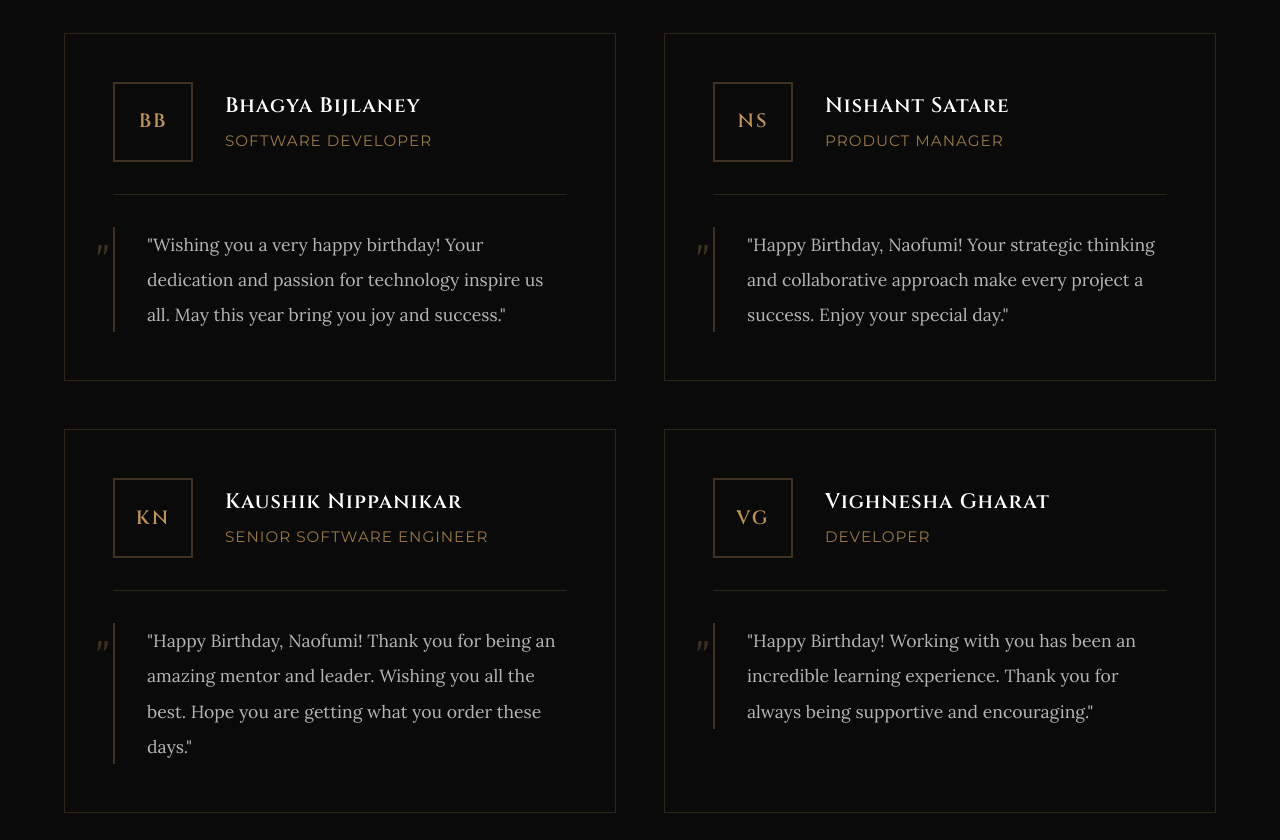
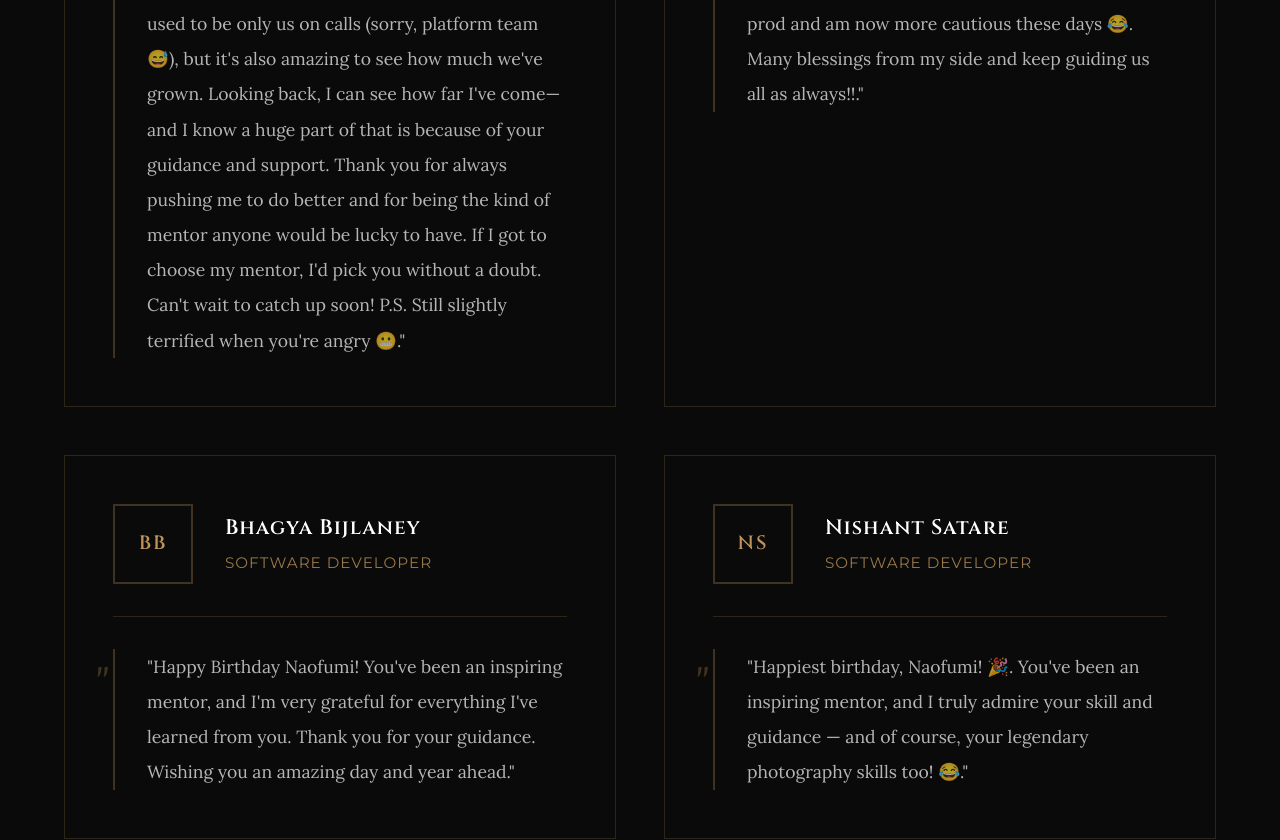
Before and after one commit to KaushikEDS/naofumi-birthday, a React (Vite) app: page /messages in a window 1280 px wide. Shown: the part 1340-2180 px from the top of the page. Built offline with nearby package versions, Linux system fonts and the light colour scheme.

Commit message:
Added messages

```diff
--- a/src/components/Navbar.tsx
+++ b/src/components/Navbar.tsx
@@ -25,7 +25,7 @@ const Navbar = () => {
     { path: '/about', label: 'About', icon: '' },
     { path: '/gallery', label: 'Gallery', icon: '' },
     { path: '/videos', label: 'Videos', icon: '' },
-    // { path: '/messages', label: 'Messages', icon: '' }, // Hidden - incomplete
+    { path: '/messages', label: 'Messages', icon: '' }, // Hidden - incomplete
     { path: '/party', label: 'Party', icon: '' },
   ]
 
--- a/src/pages/Gallery.tsx
+++ b/src/pages/Gallery.tsx
@@ -12,9 +12,9 @@ const Gallery = () => {
     { id: 7, src: '/images/5cdb7fc7-b4ed-4603-b945-5d49cdd3140b.jpg', alt: 'Memory 7' },
     { id: 8, src: '/images/7cea4d93-2630-4e11-bcf4-7d7df26ba6ae.jpg', alt: 'Memory 8' },
     { id: 9, src: '/images/8adce09a-54de-4af0-9d5c-148d1071a3f9.jpg', alt: 'Memory 9' },
-    { id: 10, src: '/images/845e996e-e067-4cd1-b0f4-15b412f4d392.jpg', alt: 'Memory 10' },
+    // { id: 10, src: '/images/845e996e-e067-4cd1-b0f4-15b412f4d392.jpg', alt: 'Memory 10' },
     { id: 11, src: '/images/bb5c3350-fb2e-44e7-8c80-9d4f389dd348.jpg', alt: 'Memory 11' },
-    { id: 12, src: '/images/eb8d0ed9-66da-4d9c-9769-f92bf025f1e8.jpg', alt: 'Memory 12' },
+    // { id: 12, src: '/images/eb8d0ed9-66da-4d9c-9769-f92bf025f1e8.jpg', alt: 'Memory 12' },
     { id: 13, src: '/images/f3ac1bb2-bf16-4171-a3ef-4c84b2c6a9b8.jpg', alt: 'Memory 13' },
   ]
 
--- a/src/pages/Messages.css
+++ b/src/pages/Messages.css
@@ -310,6 +310,7 @@
   .message-text {
     font-size: 1rem;
     padding-left: 1.5rem;
+    white-space: pre-line;
   }
 
   .messages-note {
--- a/src/pages/Messages.tsx
+++ b/src/pages/Messages.tsx
@@ -15,50 +15,108 @@ const Messages = () => {
             id: 1,
             name: 'Rushika Harsora',
             role: 'Mobile Developer',
-            message: 'Warmest birthday wishes to the best Chief Architect! Your vision and technical expertise inspire us daily. Have a wonderful celebration.',
+            message: `Happy Birthday to my favourite mentor!!
+
+You truly inspire me to keep learning and growing every day. It's hard to believe we now have three more people on the team—when I joined, it was just the two of us! I honestly miss those days sometimes when it used to be only us on calls (sorry, platform team 😅), but it's also amazing to see how much we've grown.
+
+Looking back, I can see how far I've come—and I know a huge part of that is because of your guidance and support. Thank you for always pushing me to do better and for being the kind of mentor anyone would be lucky to have. If I got to choose my mentor, I'd pick you without a doubt.
+
+Can't wait to catch up soon!
+
+P.S. Still slightly terrified when you're angry 😬.`,
             avatar: 'RH',
         },
         {
             id: 2,
             name: 'Akshay Vhatkar',
             role: 'Mobile Developer',
-            message: 'Happy Birthday! Thank you for creating such a positive work environment and always pushing us to excel. Have an amazing day.',
+            message: `Happy Birthday Naofumii
+
+🥳🎉🎂🍰🍖🍗🥩
+
+You have been really a good mentor for me. When I look at 2 yrs in the past, I realise how much of my knowledge has been increased because of your guidance. Thanks to you, I have stopped breaking prod and am now more cautious these days 😂.
+
+Many blessings from my side and keep guiding us all as always!!.`,
             avatar: 'AV',
         },
         {
             id: 3,
             name: 'Bhagya Bijlaney',
             role: 'Software Developer',
-            message: 'Wishing you a very happy birthday! Your dedication and passion for technology inspire us all. May this year bring you joy and success.',
+            message: `Happy Birthday Naofumi!
+
+You've been an inspiring mentor, and I'm very grateful for everything I've learned from you. Thank you for your guidance. Wishing you an amazing day and year ahead.`,
             avatar: 'BB',
         },
         {
             id: 4,
             name: 'Nishant Satare',
-            role: 'Product Manager',
-            message: 'Happy Birthday, Naofumi! Your strategic thinking and collaborative approach make every project a success. Enjoy your special day.',
+            role: 'Software Developer',
+            message: `Happiest birthday, Naofumi! 🎉. You've been an inspiring mentor, and I truly admire your skill and guidance — and of course, your legendary photography skills too! 😂.`,
             avatar: 'NS',
         },
         {
             id: 5,
             name: 'Kaushik Nippanikar',
             role: 'Senior Software Engineer',
-            message: 'Happy Birthday, Naofumi! Thank you for being an amazing mentor and leader. Wishing you all the best. Hope you are getting what you order these days.',
+            message: `Happy Birthday naofumi!
+
+It has been 4 years since I joined eds. You have always been the superstar I look up to. I miss the time when we work together, we never had a good chance to work on a project. Well when time comes i hope it happens. I know I'll get an earful and get burried under pressure. I hope in the process I get to learn something. Well you have taught me to listen to requirements and I hope you recieve what you ordered someday. Hoping for your beautiful day and a very happy birthday to you.`,
             avatar: 'KN',
         },
         {
             id: 6,
             name: 'Vighnesha Gharat',
-            role: 'Developer',
-            message: 'Happy Birthday! Working with you has been an incredible learning experience. Thank you for always being supportive and encouraging.',
+            role: 'Software Developer',
+            message: `Happy Birthday, Naofumi!
+
+Wishing you a wonderful birthday and a year filled with success, happiness, and good health. You have been an exceptional mentor, and I truly appreciate all the guidance, knowledge, and support you've shared. Your leadership, professionalism, and positive attitude have always been inspiring. It has been a privilege to learn from you and work alongside you. May all your goals and wishes come true, and may this year bring you continued growth and achievements. Have a fantastic day celebrating your special day!`,
             avatar: 'VG',
         },
         {
             id: 7,
             name: 'Kunal Bhatia',
             role: 'Software Developer',
-            message: 'Happy Birthday, Naofumi! Wishing you a great year ahead—always enjoy your humor and insights- Keep Smiling!',
+            message: `Happy Birthday, Naofumi! Wishing you a great year ahead—always enjoy your humor and insights- Keep Smiling!`,
             avatar: 'KB',
+        },
+        {
+            id: 8,
+            name: 'Krushna Jadhav',
+            role: 'Software Developer',
+            message: `It's Naofumi's birthday! 🎉
+
+Celebrate a total legend — AWS wizard, code genius, and relentless learner. He turns feedback into power-ups and writes growth into every line of his story.
+
+Generate a birthday message that's bold, sincere, and worthy of someone who never stops levelling up.
+
+🚀 Run.
+
+Hey Naofumi, happy birthday!
+
+I hope this prompt delivers all the good vibes, epic wishes, and smiles you deserve today. 🚀😊`,
+            avatar: 'KJ',
+        },
+        {
+            id: 9,
+            name: 'Nikhil Allam',
+            role: 'Software Developer',
+            message: `Happy Birthday Naofumi! Wishing you great health and happiness ahead — and thanks for always inspiring us to grow !`,
+            avatar: 'NA',
+        },
+        {
+            id: 10,
+            name: 'Shubhavi Mathur',
+            role: 'Software Developer',
+            message: `Happy Birthday! Your leadership inspires me every day. Thank you for trusting me with new challenges and helping me grow. Wishing you endless success and happiness ahead! Looking forward to another tea party!!`,
+            avatar: 'SM',
+        },
+        {
+            id: 11,
+            name: 'Mehraajbe Sayed',
+            role: 'Software Developer',
+            message: `Wishing you a very Happy Birthday, Naofumi! Hope the year ahead brings you great health, joy, and fulfillment. Thank you for being such a motivating leader and guiding us to grow stronger in our tech journey.`,
+            avatar: 'MS',
         },
     ];
 
```
